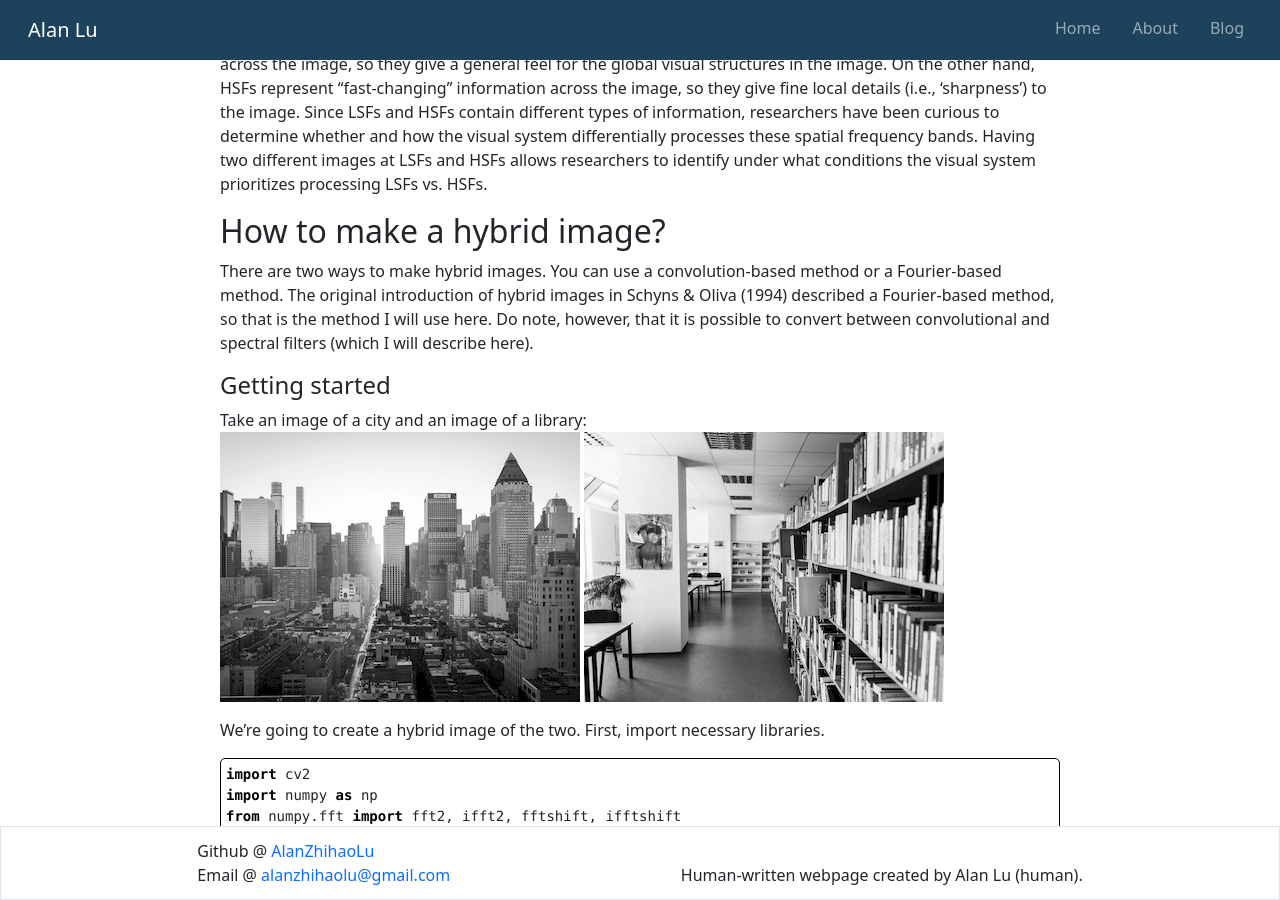
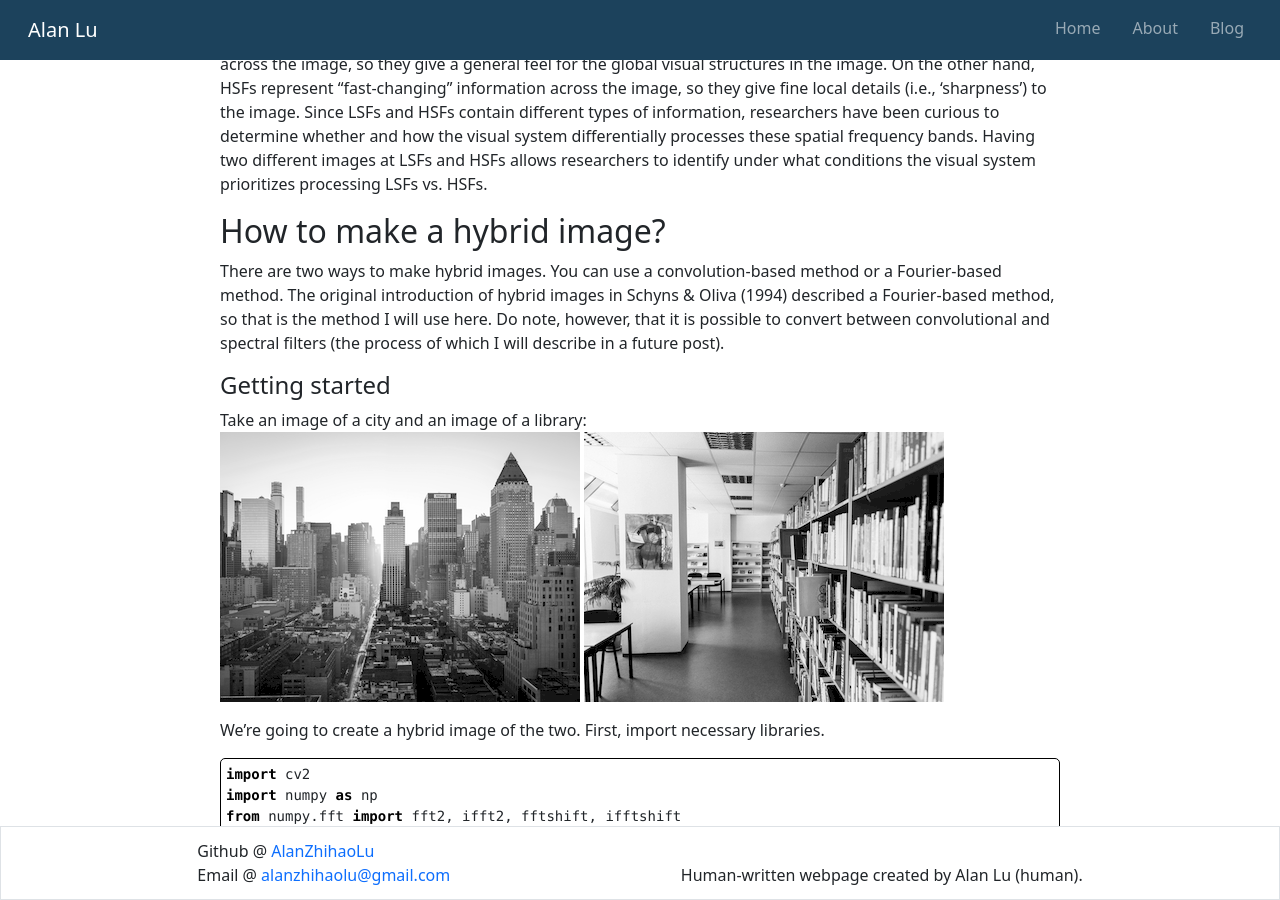
Before and after one commit to AlanZhihaoLu/alanzhihaolu.github.io, a Jekyll site: the page built from _posts/2023-09-29-hybrid-images.md, in a window 1280 px wide and 900 px high, scrolled down 382 px. Built offline with Jekyll 4.4.1, drawn with Linux system fonts in a browser that asks for light colours.

Commit message:
small correction on hybrid images post part 1

```diff
--- a/_posts/2023-09-29-hybrid-images.md
+++ b/_posts/2023-09-29-hybrid-images.md
@@ -10,7 +10,7 @@ Put simply: a hybrid image shows two images at non-overlapping spatial frequency
 Researchers in visual cognition are interested in hybrid images because low spatial frequencies (LSFs) and high spatial frequencies (HSFs) contain different types of information. LSFs represent "slow-changing" information across the image, so they give a general feel for the global visual structures in the image. On the other hand, HSFs represent "fast-changing" information across the image, so they give fine local details (i.e., 'sharpness') to the image. Since LSFs and HSFs contain different types of information, researchers have been curious to determine whether and how the visual system differentially processes these spatial frequency bands. Having two different images at LSFs and HSFs allows researchers to identify under what conditions the visual system prioritizes processing LSFs vs. HSFs.
 
 ## How to make a hybrid image?
-There are two ways to make hybrid images. You can use a convolution-based method or a Fourier-based method. The original introduction of hybrid images in Schyns & Oliva (1994) described a Fourier-based method, so that is the method I will use here. Do note, however, that it is possible to convert between convolutional and spectral filters (which I will describe here).
+There are two ways to make hybrid images. You can use a convolution-based method or a Fourier-based method. The original introduction of hybrid images in Schyns & Oliva (1994) described a Fourier-based method, so that is the method I will use here. Do note, however, that it is possible to convert between convolutional and spectral filters (the process of which I will describe in a future post).
 
 #### Getting started
 Take an image of a city and an image of a library:
```
